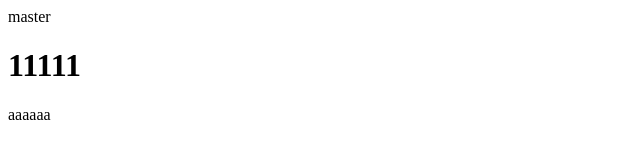
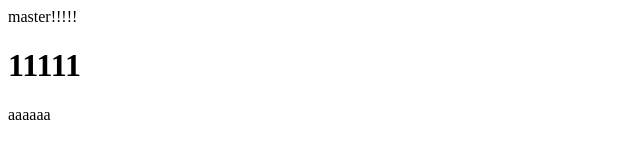
Before and after one commit to greatasher7/Study-Git, a website: page index.html in a window 1280 px wide. Shown: the full height of the page, 0-640 px from the left. Drawn offline with Linux system fonts and the light colour scheme.

```diff
--- a/index.html
+++ b/index.html
@@ -7,7 +7,7 @@
     <title>Document</title>
   </head>
   <body>
-    <div>master</div>
+    <div>master!!!!!</div>
     <h1>11111</h1>
     <p>aaaaaa</p>
   </body>
```
